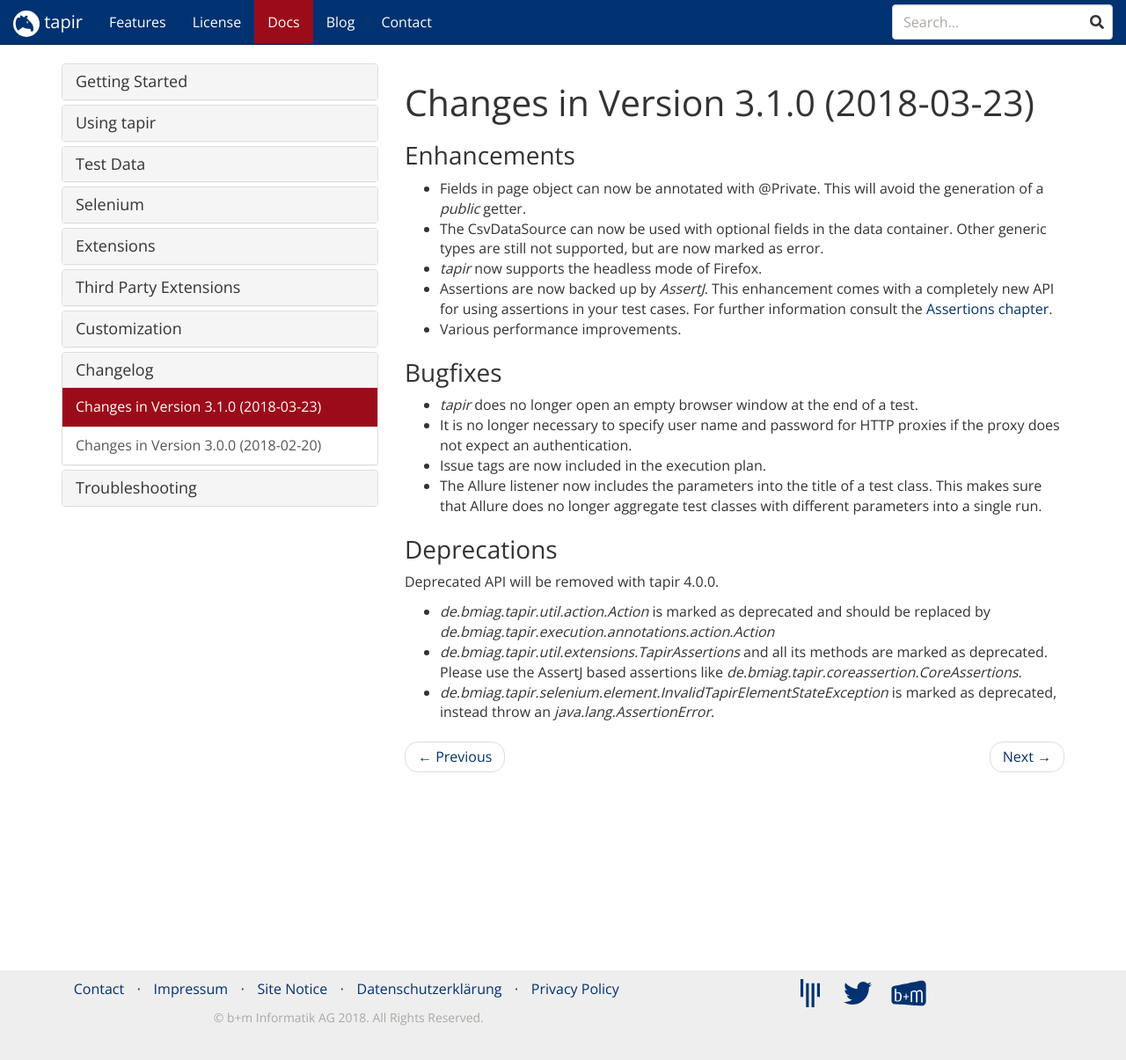
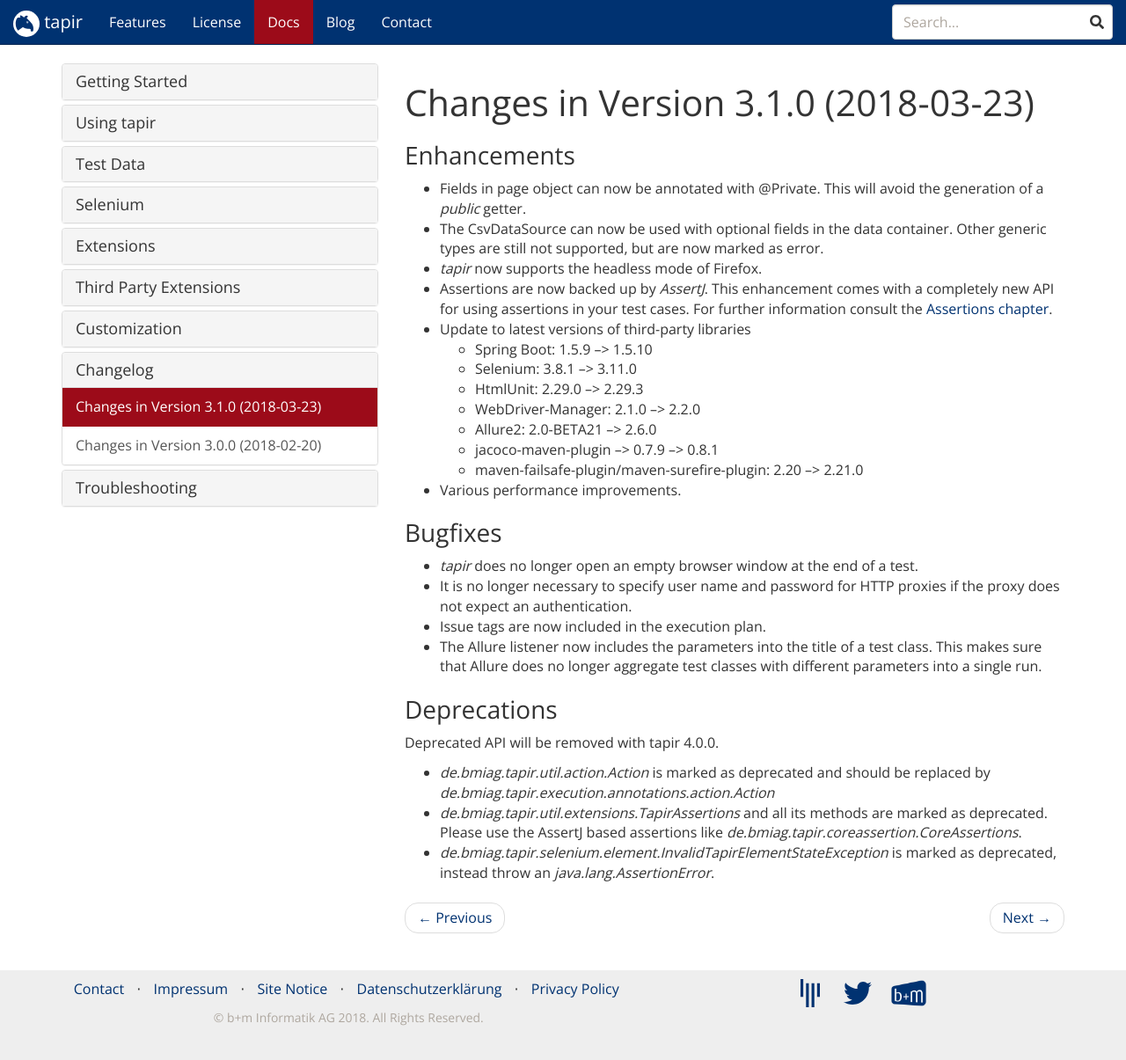
Before and after one commit to tapir-test/tapir-website, a Jekyll site: the page built from _docs/changelog/changelog-3.1.0.md, in a window 1280 px wide and 1243 px high. Shown: the top 1205 px of the window at 88% size. Built offline with Jekyll 4.4.1, drawn with Linux system fonts in a browser that asks for light colours; nearby versions of some CDN libraries; comment, search, counter and statistics services are not loaded.

Commit message:
Added dependency updates
Signed-off-by: Oliver Libutzki <oliver.libutzki@bmiag.de>

```diff
--- a/_docs/changelog/changelog-3.1.0.md
+++ b/_docs/changelog/changelog-3.1.0.md
@@ -10,6 +10,14 @@
 * The CsvDataSource can now be used with optional fields in the data container. Other generic types are still not supported, but are now marked as error.
 * *tapir* now supports the headless mode of Firefox.
 * Assertions are now backed up by *AssertJ*. This enhancement comes with a completely new API for using assertions in your test cases. For further information consult the [Assertions chapter]({{"/docs/usingtapir/assertions/" | prepend: site.baseurl}}).
+* Update to latest versions of third-party libraries
+  * Spring Boot: 1.5.9 --> 1.5.10
+  * Selenium: 3.8.1 --> 3.11.0
+  * HtmlUnit: 2.29.0 --> 2.29.3
+  * WebDriver-Manager: 2.1.0 --> 2.2.0
+  * Allure2: 2.0-BETA21 --> 2.6.0
+  * jacoco-maven-plugin --> 0.7.9 --> 0.8.1
+  * maven-failsafe-plugin/maven-surefire-plugin: 2.20 --> 2.21.0
 * Various performance improvements.
 
 ### Bugfixes
```
Also changed, not shown: _posts/2018-03-23-tapir-release-3.1.0.md (+1 -0 lines).
